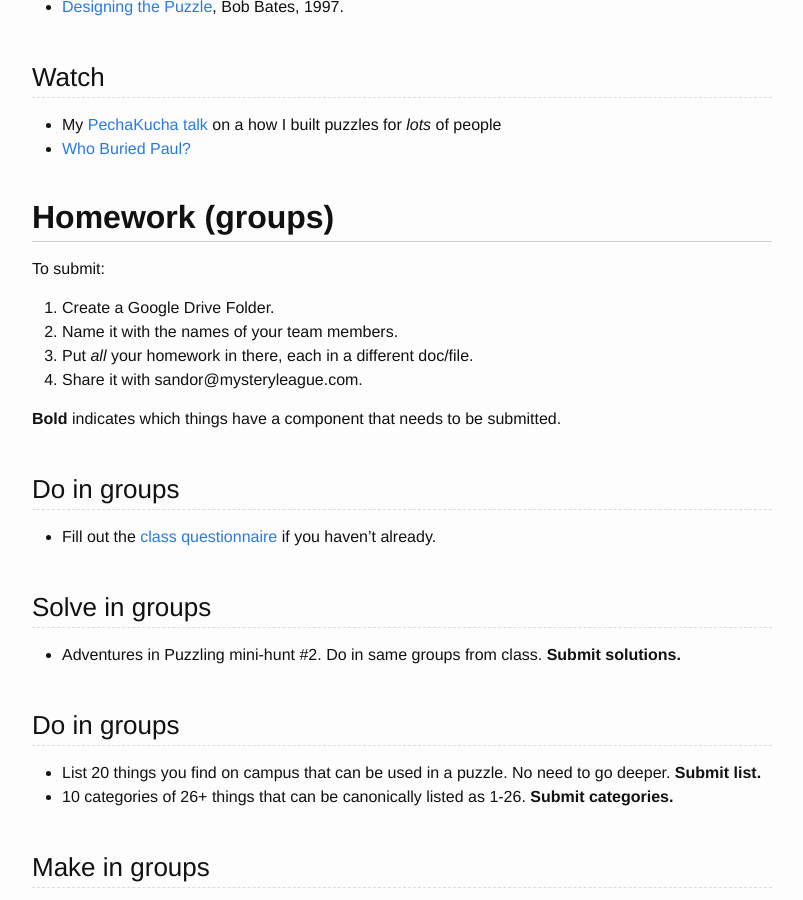
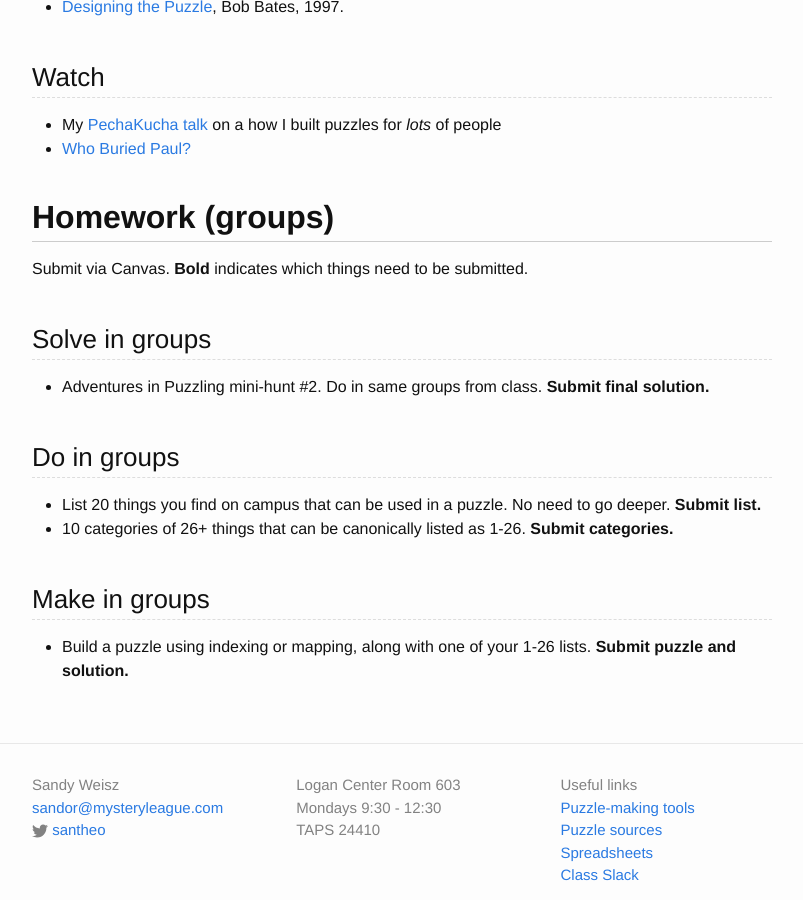
Before and after one commit to transmedia-puzzles/transmedia-puzzles.github.io, a Jekyll site: the page built from _posts/2018-03-26-1.md, in a window 1280 px wide and 900 px high, scrolled down 804 px. Shown: the whole window, without its empty margins (238-1041 px from the left). Built offline with Jekyll 4.4.1, drawn with Linux system fonts in a browser that asks for light colours.

Commit message:
Submit via canvas.

```diff
--- a/_posts/2018-03-26-1.md
+++ b/_posts/2018-03-26-1.md
@@ -34,22 +34,11 @@ categories: class
 
 ## Homework (groups)
 
-To submit:
-
-1. Create a Google Drive Folder.
-2. Name it with the names of your team members.
-3. Put _all_ your homework in there, each in a different doc/file.
-4. Share it with sandor@mysteryleague.com.
-
- **Bold** indicates which things have a component that needs to be submitted.
-
-### Do in groups
-
-* Fill out the [class questionnaire](https://docs.google.com/a/mysteryleague.com/forms/d/14tVWw8CyRDa0zaoeORyBc1O98pVdcJ1qI6goAriJnz0/edit?usp=drive_web) if you haven't already.
+Submit via Canvas. **Bold** indicates which things need to be submitted.
 
 ### Solve in groups
 
-* Adventures in Puzzling mini-hunt #2. Do in same groups from class. **Submit solutions.**
+* Adventures in Puzzling mini-hunt #2. Do in same groups from class. **Submit final solution.**
 
 ### Do in groups
 
```
